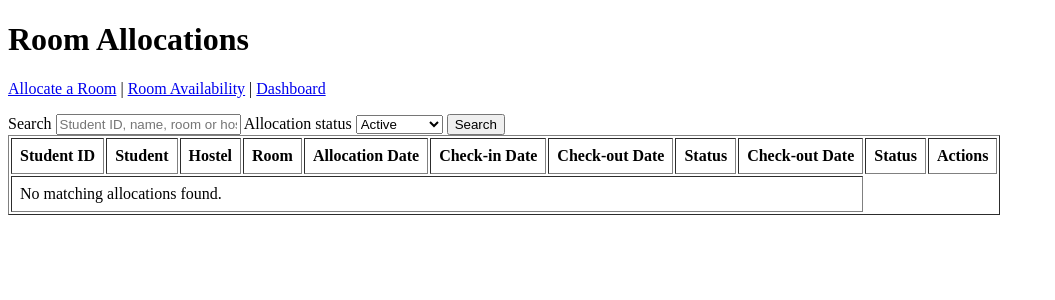
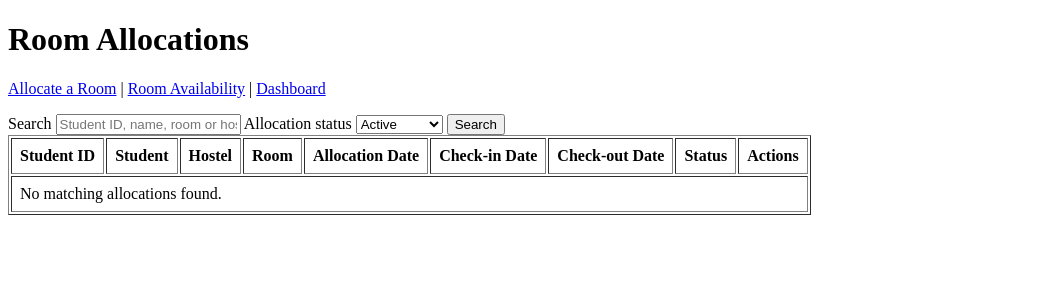
Before and after one commit to PESU-HMS-Team12/hostel-management-system, a Django app: page /allocations/ in a window 1280 px wide. Shown: the top 300 px of the page, without its empty margins (0-1055 px from the left). Run offline with Django 5.2, Linux system fonts and the light colour scheme; the visitor is signed in with stand-in values (Sample User, id 1); data that the repository does not hold is empty.

Commit message:
Remove duplicate table headers in allocation list
Removed duplicate columns for Check-out Date and Status in the allocation list table.

```diff
--- a/allocations/templates/allocations/allocation_list.html
+++ b/allocations/templates/allocations/allocation_list.html
@@ -60,9 +60,8 @@
                 <th>Check-in Date</th>
                 <th>Check-out Date</th>
                 <th>Status</th>
-                <th>Check-out Date</th>
-                <th>Status</th>
                 <th>Actions</th>
+
             </tr>
         </thead>
         <tbody>
```
